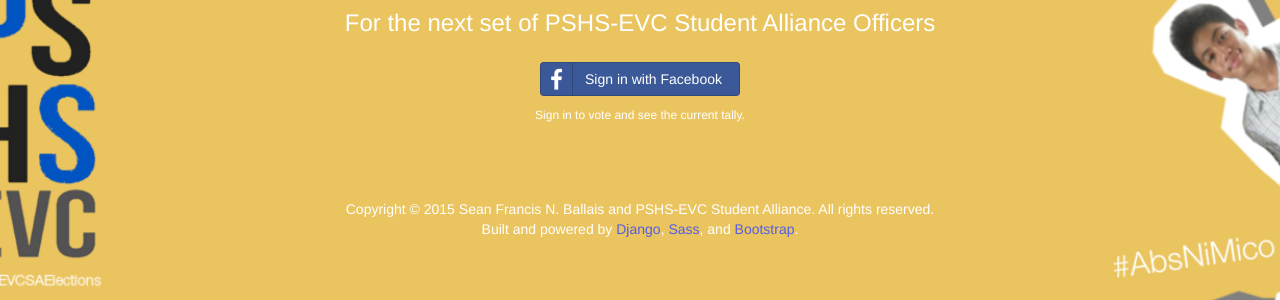
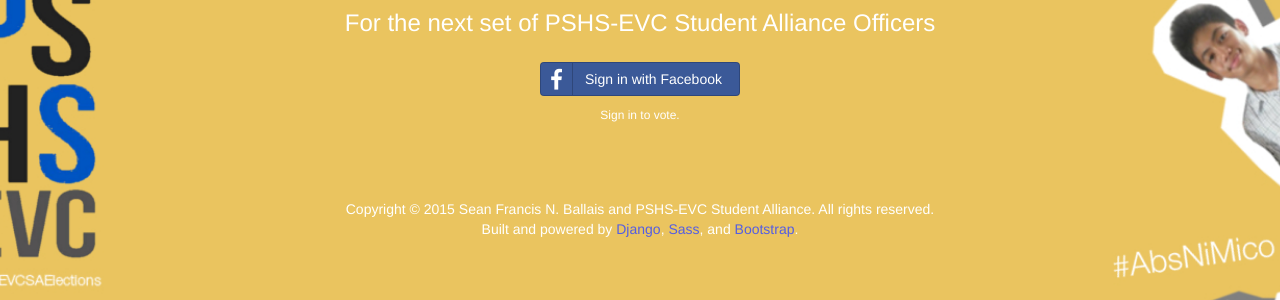
Before and after one commit to seanballais/SAElections, a Django app: page / in a window 1280 px wide. Shown: the part 348-648 px from the top of the page. Run offline with Django 3.2, Linux system fonts and the light colour scheme; some libraries are stand-ins or nearby versions.

Commit message:
Updated the home page view to say 'Sign in to vote.', instead of 'Sign in to vote and see the current tally.'

```diff
--- a/SAElections/templates/home.html
+++ b/SAElections/templates/home.html
@@ -101,7 +101,7 @@
                     <i class="fa fa-facebook"></i>
                     Sign in with Facebook
                 </a>
-                <h6>Sign in to vote and see the current tally.</h6>
+                <h6>Sign in to vote.</h6>
             </div>
         {% endif %}
     </article>
```
